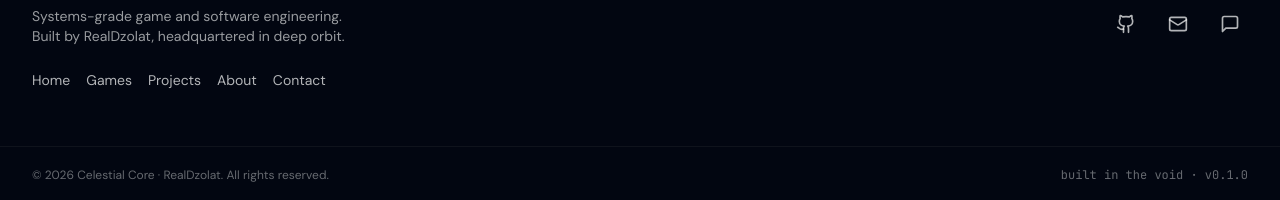
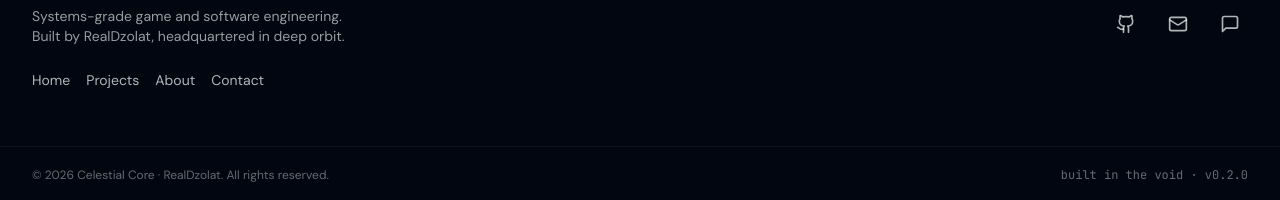
Before and after one commit to Celestial-Core-Official/Main-Website, a React (Vite) app: page / in a window 1280 px wide. Shown: the part 1602-1802 px from the top of the page. Built offline with nearby package versions, Linux system fonts and the light colour scheme.

Commit message:
feat: remove Games from footer and bump version to v0.2.0

```diff
--- a/src/components/layout/Footer.jsx
+++ b/src/components/layout/Footer.jsx
@@ -3,7 +3,6 @@ import { Github, Mail, MessageSquare, ArrowUpRight } from 'lucide-react'
 
 const footerLinks = [
   { to: '/', label: 'Home' },
-  { to: '/games', label: 'Games' },
   { to: '/projects', label: 'Projects' },
   { to: '/about', label: 'About' },
   { to: '/contact', label: 'Contact' }
@@ -73,7 +72,7 @@ export default function Footer() {
       <div className="border-t border-white/5">
         <div className="mx-auto flex max-w-7xl flex-col items-start justify-between gap-2 px-5 py-5 text-xs text-white/40 md:flex-row md:items-center md:px-8">
           <p>© {year} Celestial Core · RealDzolat. All rights reserved.</p>
-          <p className="font-mono">built in the void · v0.1.0</p>
+          <p className="font-mono">built in the void · v0.2.0</p>
         </div>
       </div>
     </footer>
```
